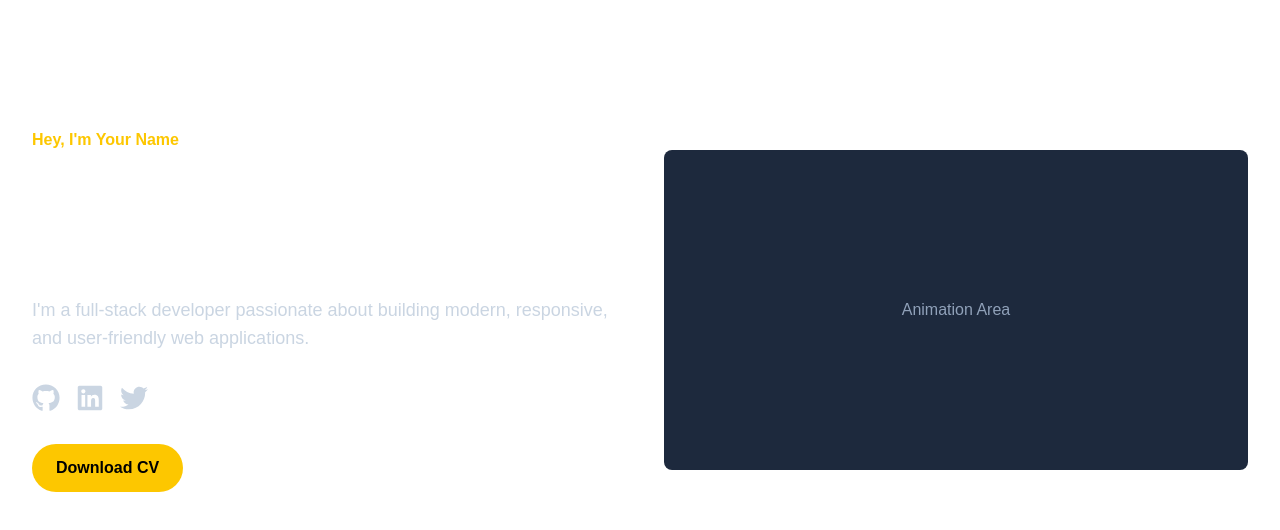
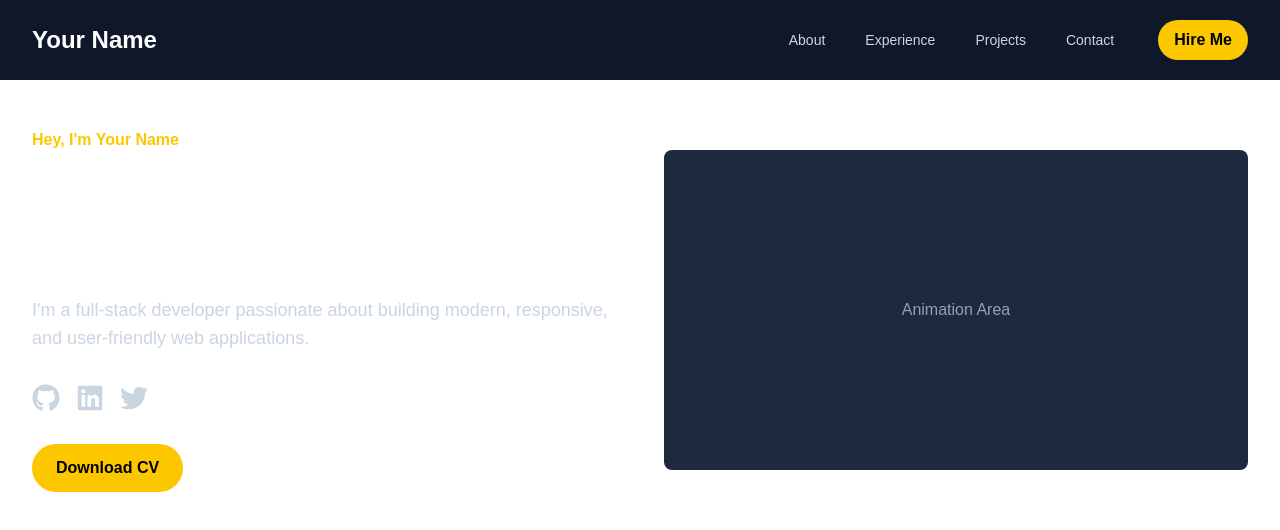
Before and after one commit to MidnightDev024/DevFolio, a Next.js app in the folder frontend/my-portfolio/: page / in a window 1280 px wide. Shown: the top 530 px of the page. Built offline with nearby package versions, Linux system fonts and the light colour scheme.

Commit message:
feat: add Navbar component and integrate it into the Home page

```diff
--- /dev/null
+++ b/frontend/my-portfolio/src/app/components/navbar.tsx
@@ -0,0 +1,85 @@
+'use client'; // This is a client component because it uses state (for the mobile menu)
+
+import { useState } from 'react';
+import Link from 'next/link';
+import { FaBars, FaTimes } from 'react-icons/fa';
+
+const Navbar = () => {
+  // State to manage whether the mobile menu is open or not
+  const [isOpen, setIsOpen] = useState(false);
+
+  // Function to toggle the mobile menu
+  const toggleMenu = () => {
+    setIsOpen(!isOpen);
+};
+
+    return (
+    <nav className="fixed top-0 left-0 w-full z-50 bg-slate-900 bg-opacity-80 backdrop-blur-md">
+        <div className="container mx-auto px-4 sm:px-6 lg:px-8">
+        <div className="flex items-center justify-between h-20">
+
+          {/* Logo / Your Name */}
+            <div className="flex-shrink-0">
+            <Link href="/" className="text-2xl font-bold text-white">
+                Your Name
+            </Link>
+            </div>
+
+          {/* Desktop Navigation Links */}
+            <div className="hidden md:block">
+            <div className="ml-10 flex items-baseline space-x-4">
+                <Link href="#about" className="text-gray-300 hover:text-yellow-400 px-3 py-2 rounded-md text-sm font-medium transition-colors">
+                About
+                </Link>
+                <Link href="#experience" className="text-gray-300 hover:text-yellow-400 px-3 py-2 rounded-md text-sm font-medium transition-colors">
+                Experience
+                </Link>
+                <Link href="#projects" className="text-gray-300 hover:text-yellow-400 px-3 py-2 rounded-md text-sm font-medium transition-colors">
+                Projects
+                </Link>
+                <Link href="#contact" className="text-gray-300 hover:text-yellow-400 px-3 py-2 rounded-md text-sm font-medium transition-colors">
+                Contact
+                </Link>
+                <a href="mailto:your-email@example.com" className="bg-yellow-400 text-black font-bold py-2 px-4 rounded-full hover:bg-yellow-500 transition duration-300 ml-4">
+                Hire Me
+                </a>
+            </div>
+            </div>
+
+          {/* Mobile Menu Button (Hamburger Icon) */}
+            <div className="md:hidden flex items-center">
+            <button onClick={toggleMenu} className="text-white focus:outline-none">
+                {isOpen ? <FaTimes size={24} /> : <FaBars size={24} />}
+            </button>
+            </div>
+
+        </div>
+        </div>
+
+      {/* Mobile Menu Panel */}
+        {isOpen && (
+        <div className="md:hidden bg-slate-800">
+            <div className="px-2 pt-2 pb-3 space-y-1 sm:px-3 flex flex-col items-center">
+            <Link href="#about" onClick={toggleMenu} className="text-gray-300 hover:text-yellow-400 block px-3 py-2 rounded-md text-base font-medium transition-colors">
+                About
+            </Link>
+            <Link href="#experience" onClick={toggleMenu} className="text-gray-300 hover:text-yellow-400 block px-3 py-2 rounded-md text-base font-medium transition-colors">
+                Experience
+            </Link>
+            <Link href="#projects" onClick={toggleMenu} className="text-gray-300 hover:text-yellow-400 block px-3 py-2 rounded-md text-base font-medium transition-colors">
+                Projects
+            </Link>
+            <Link href="#contact" onClick={toggleMenu} className="text-gray-300 hover:text-yellow-400 block px-3 py-2 rounded-md text-base font-medium transition-colors">
+                Contact
+            </Link>
+            <a href="mailto:your-email@example.com" className="bg-yellow-400 text-black font-bold py-2 px-4 rounded-full hover:bg-yellow-500 transition duration-300 mt-4">
+                Hire Me
+            </a>
+            </div>
+        </div>
+        )}
+    </nav>
+    );
+};
+
+export default Navbar;
--- a/frontend/my-portfolio/src/app/page.tsx
+++ b/frontend/my-portfolio/src/app/page.tsx
@@ -1,9 +1,12 @@
 import Image from "next/image";
 import Hero from "./components/hero";
+import Navbar from "./components/navbar";
 
 export default function Home() {
-  return (<>
-  <Hero />
-
-  </>);
-}
+  return (
+    <>
+      <Navbar />
+      <Hero />
+    </>
+  );
+};
```
